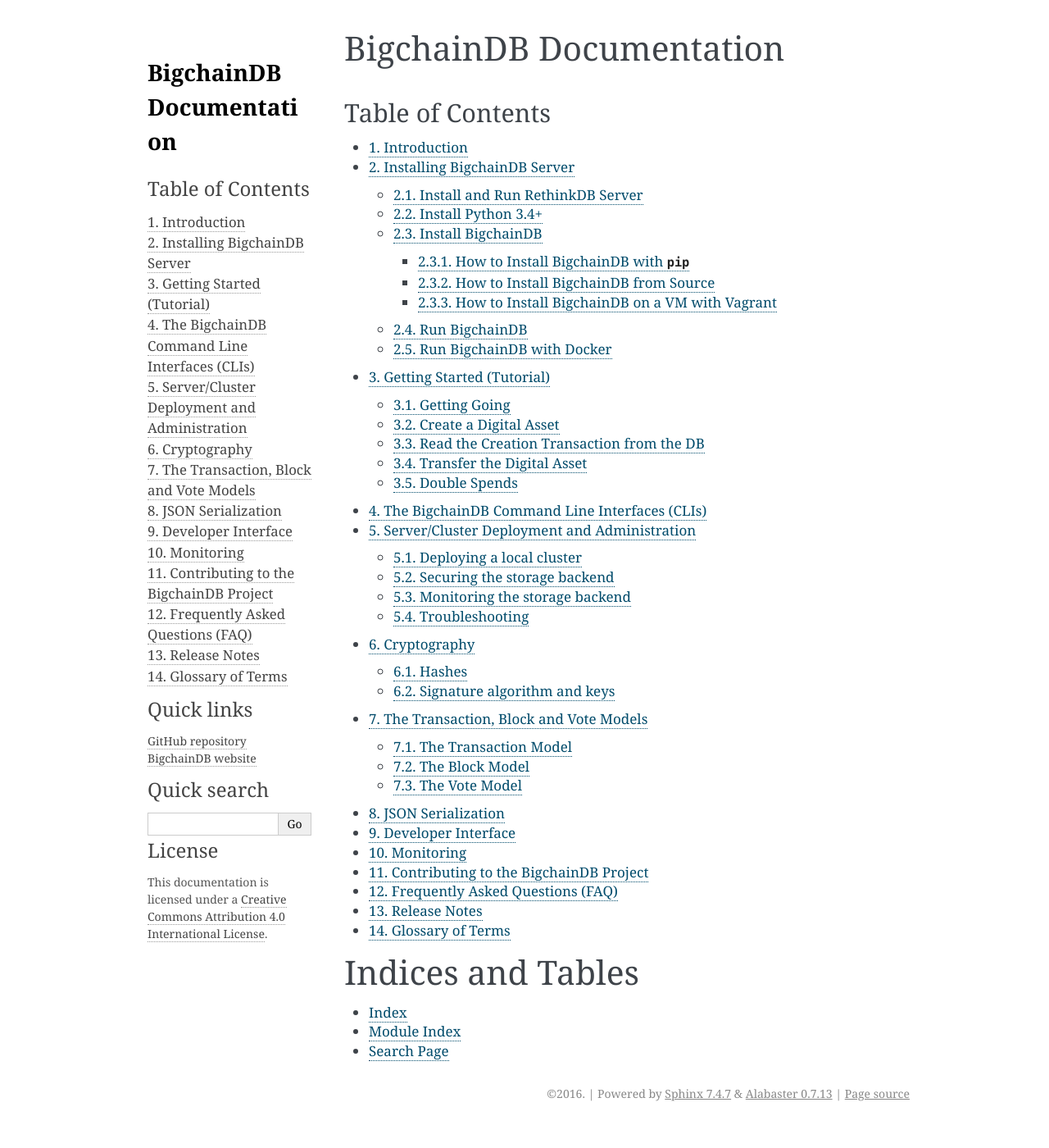
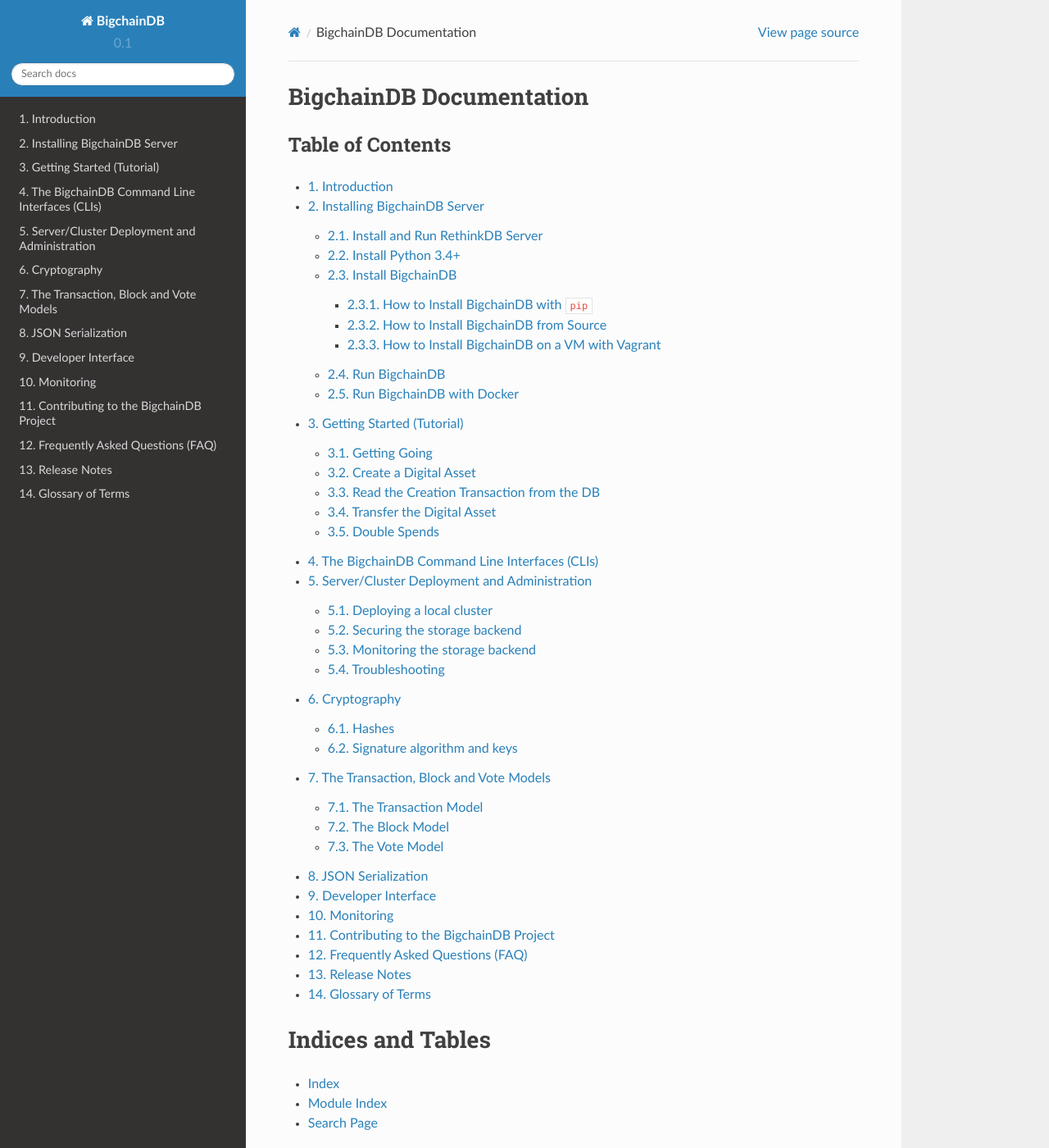
Before and after one commit to coolDev531/BigChainDB-blockchain, a Sphinx documentation site: the page built from docs/source/index.rst, in a window 1280 px wide and 1400 px high. Shown: the whole window at 82% size. Built offline with Sphinx 7.4.7 and the Read the Docs theme 2.0.0, drawn with Linux system fonts in a browser that asks for light colours; some of the changed text lies outside the part shown.

Commit message:
Use the default ReadTheDocs theme

```diff
--- a/docs/source/conf.py
+++ b/docs/source/conf.py
@@ -28,6 +28,9 @@ from recommonmark.parser import CommonMarkParser
 # Add any Sphinx extension module names here, as strings. They can be
 # extensions coming with Sphinx (named 'sphinx.ext.*') or your custom
 # ones.
+import sphinx_rtd_theme
+
+
 extensions = [
     'sphinx.ext.autodoc',
     'sphinx.ext.intersphinx',
@@ -119,7 +122,8 @@ todo_include_todos = False
 
 # The theme to use for HTML and HTML Help pages.  See the documentation for
 # a list of builtin themes.
-html_theme = 'alabaster'
+html_theme = 'sphinx_rtd_theme'
+
 
 # Theme options are theme-specific and customize the look and feel of a theme
 # further.  For a list of options available for each theme, see the
@@ -127,7 +131,7 @@ html_theme = 'alabaster'
 #html_theme_options = {}
 
 # Add any paths that contain custom themes here, relative to this directory.
-#html_theme_path = []
+html_theme_path = [sphinx_rtd_theme.get_html_theme_path()]
 
 # The name for this set of Sphinx documents.  If None, it defaults to
 # "<project> v<release> documentation".
--- a/setup.py
+++ b/setup.py
@@ -26,6 +26,7 @@ docs_require = [
     'recommonmark>=0.4.0',
     'Sphinx>=1.3.5',
     'sphinxcontrib-napoleon>=0.4.4',
+    'sphinx-rtd-theme>=0.1.9',
 ]
 
 setup(
```
